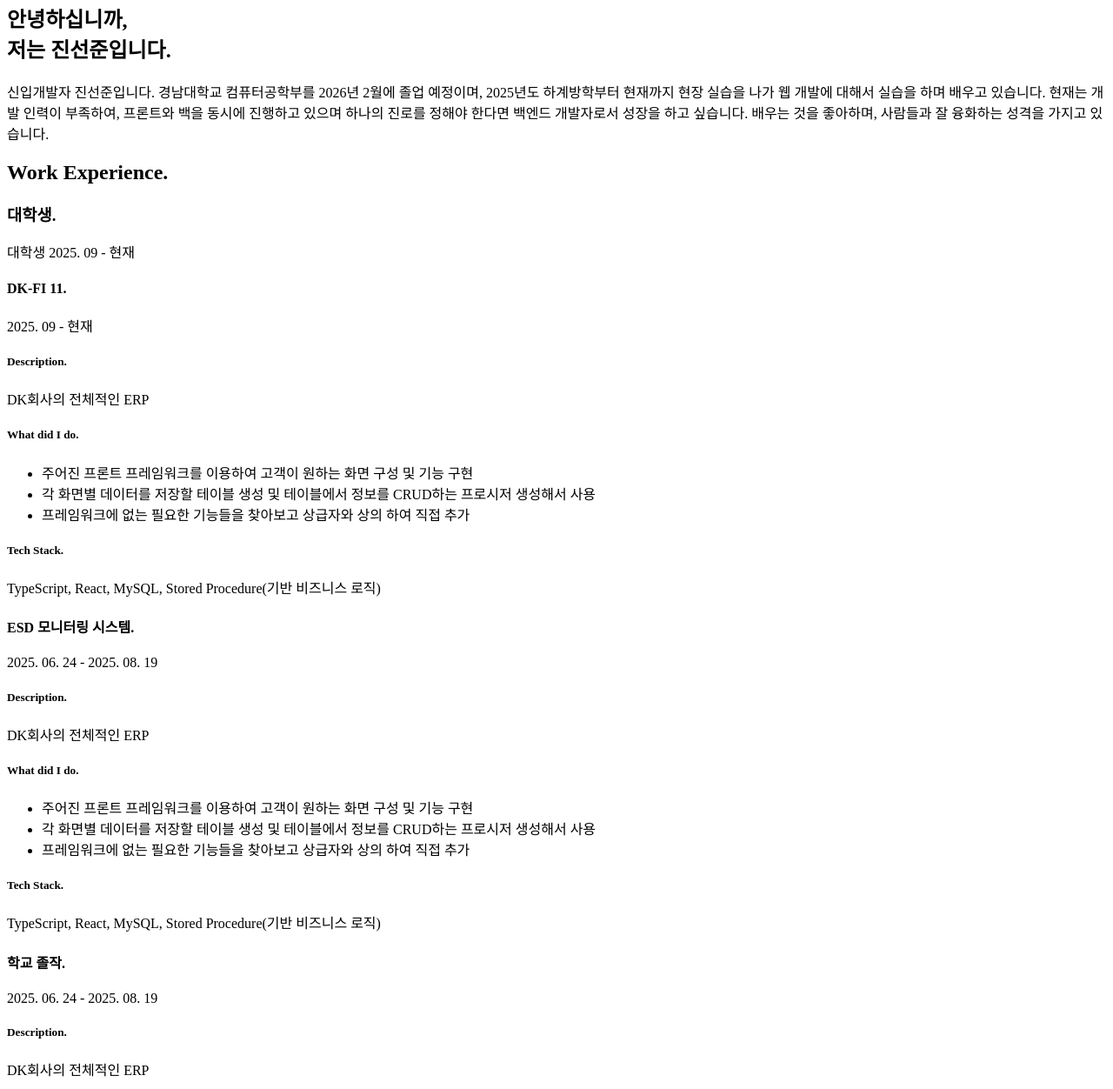
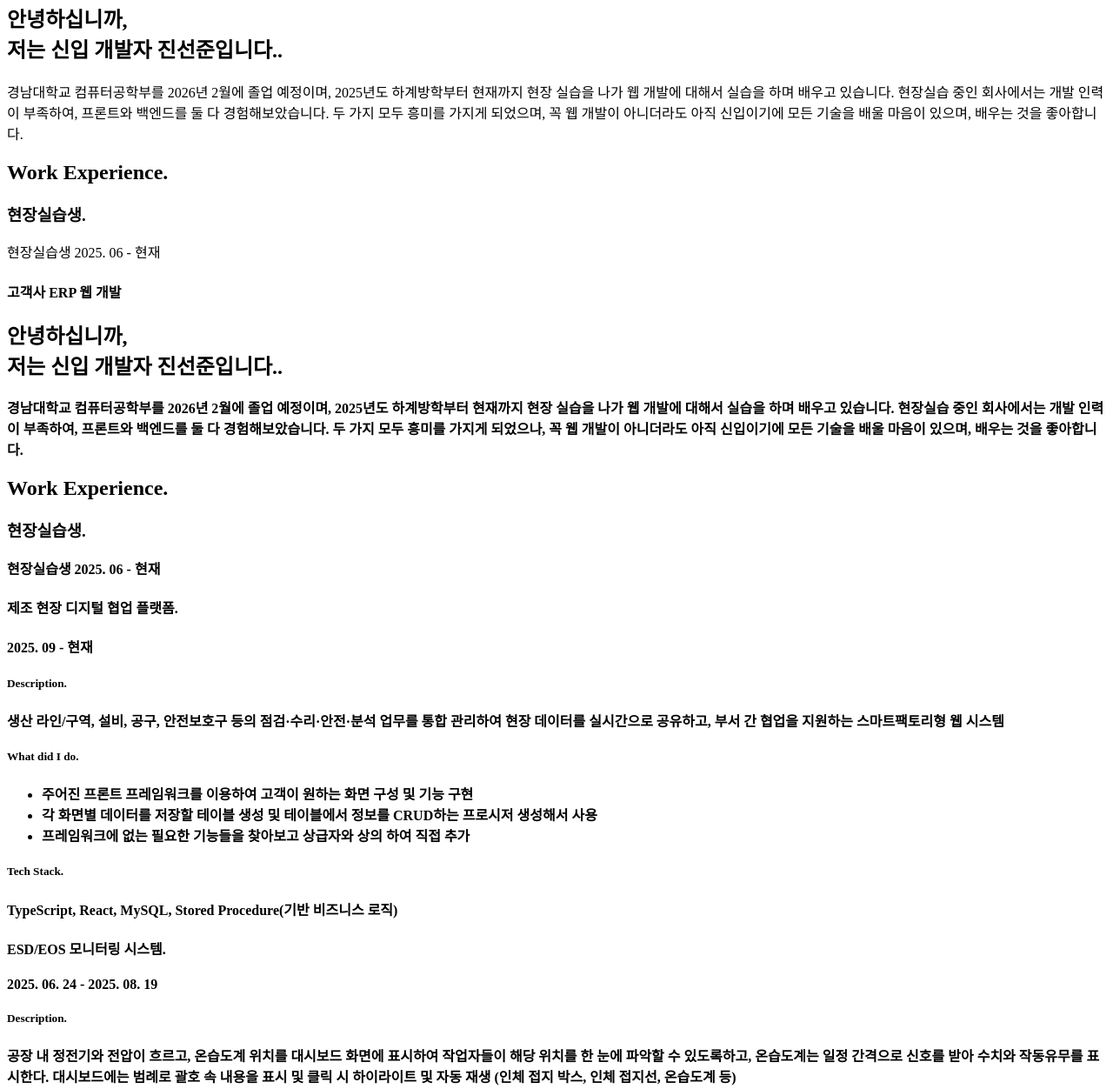
Before and after one commit to s-jun-jin/resume, a plain HTML site: page docs/index.html in a window 1280 px wide. Shown: the part 17-1269 px from the top of the page at 87% size. Drawn offline with Linux system fonts and the light colour scheme; a web font is replaced by a local one.

Commit message:
2025-11-19

```diff
--- a/docs/index.html
+++ b/docs/index.html
@@ -46,34 +46,86 @@
     <div class="container">
       <section>
         <h2>
-          안녕하십니까,<br />저는 진선준입니다<span class="period-mark">.</span>
+          안녕하십니까,<br />저는 신입 개발자 진선준입니다.<span class="period-mark">.</span>
         </h2>
         <p class="big-paragraph">
-          신입개발자 진선준입니다.
           경남대학교 컴퓨터공학부를 2026년 2월에 졸업 예정이며, 2025년도 하계방학부터 현재까지 현장 실습을 나가 웹 개발에 대해서
-          실습을 하며 배우고 있습니다. 현재는 개발 인력이 부족하여, 프론트와 백을 동시에 진행하고 있으며 하나의 진로를 정해야 한다면
-          백엔드 개발자로서 성장을 하고 싶습니다. 배우는 것을 좋아하며, 사람들과 잘 융화하는 성격을 가지고 있습니다.
+          실습을 하며 배우고 있습니다. 현장실습 중인 회사에서는 개발 인력이 부족하여, 프론트와 백엔드를 둘 다 경험해보았습니다.
+          두 가지 모두 흥미를 가지게 되었으며, 꼭 웹 개발이 아니더라도 아직 신입이기에 모든 기술을 배울 마음이 있으며, 배우는 것을 좋아합니다.
         </p>
       </section>
       <section>
         <h2>Work Experience<span class="period-mark">.</span></h2>
         <div class="row">
           <div class="row-left">
-            <h3>대학생<span class="period-mark">.</span></h3>
-            <span class="role">대학생</span>
-            <span> <time datetime="2025-09">2025. 09</time> - 현재 </span>
+            <h3>현장실습생<span class="period-mark">.</span></h3>
+            <span class="role">현장실습생</span>
+            <span> <time datetime="2025-06">2025. 06</time> - 현재 </span>
           </div>
           <div class="row-right">
             <div class="project">
               <h4>
-                DK-FI 11<span class="period-mark">.</span>
+                고객사 ERP 웹 개발
+
+    <meta property="og:url" content="https://s-jun-jin.github.io/resume" />
+    <meta property="og:type" content="website" />
+    <meta property="og:title" content="이력서 - 진선준" />
+    <meta property="og:image" content="./resume-cover.png" />
+    <meta
+      property="og:description"
+      content="신입 개발자, 진선준의 이력서입니다."
+    />
+    <meta property="og:locale" content="ko_KR" />
+
+    <meta name="twitter:card" content="summary" />
+    <!-- <meta name="twitter:creator" content="@HyunSeob_" /> -->
+    <meta name="twitter:url" content="https://s-jun-jin.github.io/resume" />
+    <meta name="twitter:title" content="이력서 - 진선준" />
+    <meta
+      name="twitter:description"
+      content="신입 개발자, 진선준의 이력서입니다."
+    />
+    <meta name="twitter:image" content="./resume-cover.png" />
+
+    <link
+      rel="stylesheet"
+      type="text/css"
+      href="https://cdn.jsdelivr.net/gh/orioncactus/pretendard/dist/web/static/pretendard.css"
+    />
+    <link rel="stylesheet" href="./main.32ee5ef9.css" />
+  </head>
+
+  <body>
+    <div class="container">
+      <section>
+        <h2>
+          안녕하십니까,<br />저는 신입 개발자 진선준입니다.<span class="period-mark">.</span>
+        </h2>
+        <p class="big-paragraph">
+          경남대학교 컴퓨터공학부를 2026년 2월에 졸업 예정이며, 2025년도 하계방학부터 현재까지 현장 실습을 나가 웹 개발에 대해서
+          실습을 하며 배우고 있습니다. 현장실습 중인 회사에서는 개발 인력이 부족하여, 프론트와 백엔드를 둘 다 경험해보았습니다.
+          두 가지 모두 흥미를 가지게 되었으나, 꼭 웹 개발이 아니더라도 아직 신입이기에 모든 기술을 배울 마음이 있으며, 배우는 것을 좋아합니다.
+        </p>
+      </section>
+      <section>
+        <h2>Work Experience<span class="period-mark">.</span></h2>
+        <div class="row">
+          <div class="row-left">
+            <h3>현장실습생<span class="period-mark">.</span></h3>
+            <span class="role">현장실습생</span>
+            <span> <time datetime="2025-06">2025. 06</time> - 현재 </span>
+          </div>
+          <div class="row-right">
+            <div class="project">
+              <h4>
+                제조 현장 디지털 협업 플랫폼<span class="period-mark">.</span>
               </h4>
               <span class="time">
                 <time datetime="2025-09">2025. 09</time> - 현재
               </span>
               <h5>Description<span class="period-mark">.</span></h5>
               <p>
-                DK회사의 전체적인 ERP
+                생산 라인/구역, 설비, 공구, 안전보호구 등의 점검·수리·안전·분석 업무를 통합 관리하여 현장 데이터를 실시간으로 공유하고, 부서 간 협업을 지원하는 스마트팩토리형 웹 시스템
               </p>
               <h5>What did I do<span class="period-mark">.</span></h5>
               <ul>
@@ -87,26 +139,28 @@
             </div>
             <div class="project">
               <h4>
-                ESD 모니터링 시스템<span class="period-mark">.</span>
+                ESD/EOS 모니터링 시스템<span class="period-mark">.</span>
               </h4>
               <span class="time">
                 <time datetime="2025-06-24">2025. 06. 24</time> - 2025. 08. 19
               </span>
               <h5>Description<span class="period-mark">.</span></h5>
               <p>
-                DK회사의 전체적인 ERP
+                공장 내 정전기와 전압이 흐르고, 온습도계 위치를 대시보드 화면에 표시하여 작업자들이 해당 위치를 한 눈에 파악할 수
+                있도록하고, 온습도계는 일정 간격으로 신호를 받아 수치와 작동유무를 표시한다.
+                대시보드에는 범례로 괄호 속 내용을 표시 및 클릭 시 하이라이트 및 자동 재생 (인체 접지 박스, 인체 접지선, 온습도계 등)
               </p>
               <h5>What did I do<span class="period-mark">.</span></h5>
               <ul>
-                <li>주어진 프론트 프레임워크를 이용하여 고객이 원하는 화면 구성 및 기능 구현</li>
-                <li>각 화면별 데이터를 저장할 테이블 생성 및 테이블에서 정보를 CRUD하는 프로시저 생성해서 사용</li>
-                <li>프레임워크에 없는 필요한 기능들을 찾아보고 상급자와 상의 하여 직접 추가</li>
+                <li>대시보드에 표시될 공장들의 정보 및 이미지, 해당 공장의 온습도계 목록을 등록하는 공장 관리 페이지 구현 </li>
+                <li>필요한 테이블을 생성하고 프론트 및 백엔드(service, controller, repository, entity 등) API 구성 </li>
+                <li>대시보드에서 범례 클릭 시 하이라이트 기능 구현</li>
 
               </ul>
               <h5>Tech Stack<span class="period-mark">.</span></h5>
-              <p>TypeScript, React, MySQL, Stored Procedure(기반 비즈니스 로직) </p>
+              <p>TypeScript, React, Maria DB,  </p>
             </div>
-             <div class="project">
+             <!-- <div class="project">
               <h4>
                 학교 졸작<span class="period-mark">.</span>
               </h4>
@@ -147,7 +201,7 @@
               </ul>
               <h5>Tech Stack<span class="period-mark">.</span></h5>
               <p>TypeScript, React, MySQL, Stored Procedure(기반 비즈니스 로직) </p>
-            </div>
+            </div> -->
         <section>
         <h2>Other Experiences<span class="period-mark">.</span></h2>
         <!-- <div class="other">
@@ -211,11 +265,11 @@
           <p>
             컴퓨터공학과에서 4년간 공부하며 컴퓨터구조, 자료구조,
             컴퓨터네트워크, 프로그래밍 등의 과목을 준수한 성적으로
-            이수하였습니다. 학점: 4.01
+            이수하였습니다. ( 학점: 4.01 )
           </p>
         </div>
       </section>
-      <section>
+      <!-- <section>
         <h2>Skills<span class="period-mark">.</span></h2>
         <div class="other">
           <h3>Overall<span class="period-mark">.</span></h3>
@@ -328,7 +382,7 @@
             >
           </li>
         </ul>
-      </section>
-    </div>
+      </section> -->
+    <!-- </div> -->
   </body>
 </html>
```
